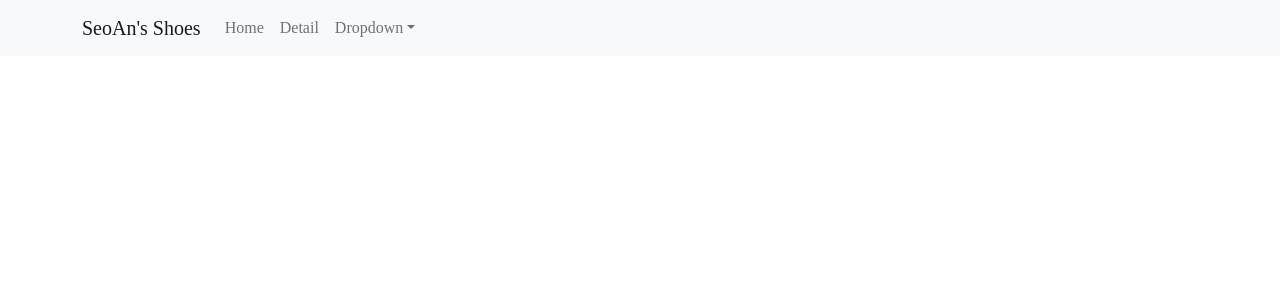
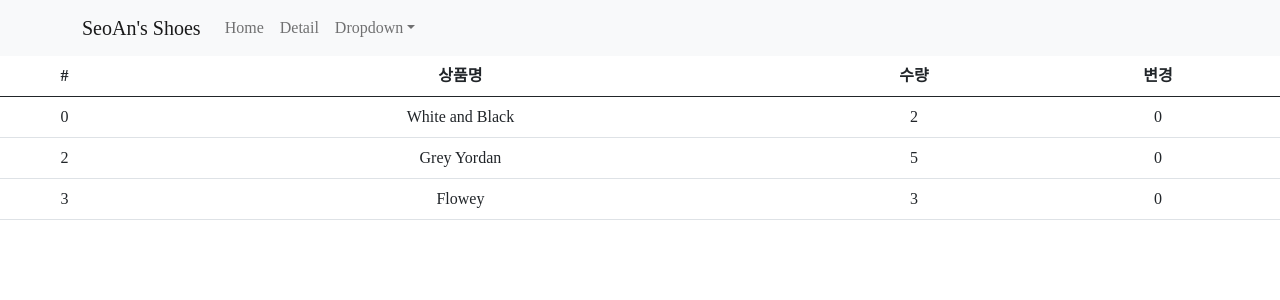
Before and after one commit to Ahntoday/react-shopping-mall, a React (Create React App) app in the folder shop/: page /cart in a window 1280 px wide. Shown: the top 300 px of the page. Built offline with nearby package versions, Linux system fonts and the light colour scheme; a web font is replaced by a local one.

Commit message:
Feat: redux를 이용해 수량데이터 전달 후 장바구니 컴포넌트를 표로 구현

```diff
--- a/shop/package.json
+++ b/shop/package.json
@@ -13,9 +13,11 @@
     "react": "^17.0.2",
     "react-bootstrap": "^1.6.3",
     "react-dom": "^17.0.2",
+    "react-redux": "^7.2.5",
     "react-router-dom": "^5.3.0",
     "react-scripts": "4.0.3",
     "react-transition-group": "^4.4.2",
+    "redux": "^4.1.1",
     "styled-components": "^5.3.1",
     "web-vitals": "^1.0.1"
   },
--- a/shop/src/App.js
+++ b/shop/src/App.js
@@ -3,8 +3,9 @@ import React, { useState, useContext } from 'react'
 import { Navbar, Container, Nav, NavDropdown } from 'react-bootstrap';
 import './App.css';
 import shoesData from './shoes-data.js';
-import { Link, Route, Switch } from 'react-router-dom';
+import { Link, Route } from 'react-router-dom';
 import Detail from './Detail.js';
+import Cart from './Cart.js';
 import axios from 'axios';
 
 let stockContext = React.createContext();
@@ -35,7 +36,6 @@ function App() {
           </Navbar.Collapse>
         </Container>
       </Navbar>
-      <Switch>
       <Route exact path="/">
         <div className="main">
           <button className="main-detail">행사상품보기</button>
@@ -68,9 +68,10 @@ function App() {
         <Detail shoes={shoes} stock={stock} stockChange={stockChange} />
       </Route>
       <Route path="/:id">
-
       </Route>
-      </Switch>
+      <Route path="/cart">
+        <Cart />
+      </Route>
     </div>
   );
 }
--- /dev/null
+++ b/shop/src/Cart.js
@@ -0,0 +1,49 @@
+import React from 'react';
+import { Table } from 'react-bootstrap';
+import { connect } from 'react-redux';
+
+const Cart = (props) => {
+    return (
+        <div>
+            <Table responsive>
+                <thead>
+                    <tr>
+                        <th>#</th>
+                        <th>상품명</th>
+                        <th>수량</th>
+                        <th>변경</th>
+                    </tr>
+                </thead>
+                <CartItem state={props.state} />
+            </Table>
+        </div>
+    )
+}
+
+const convertStoreDataToProps = (state) => { // redux store 데이터 props로 변환
+    return {
+        state: state // state 데이터를 state라는 이름의 props로 바꾸기
+    }
+}
+
+const CartItem = (props) => {
+    let data = props.state.map((el, idx) => {
+        return (
+            <tr>
+                <td>{el.id}</td>
+                <td>{el.name}</td>
+                <td>{el.quantity}</td>
+                <td>0</td>
+            </tr>
+        )
+    });
+
+    return (
+        <tbody>
+            {data}
+        </tbody>
+    )
+}
+
+export default connect(convertStoreDataToProps)(Cart);
+// export default Cart;
--- a/shop/src/index.js
+++ b/shop/src/index.js
@@ -6,10 +6,17 @@ import reportWebVitals from './reportWebVitals';
 
 import { BrowserRouter } from 'react-router-dom';
 
+import { Provider } from 'react-redux';
+import { createStore } from 'redux';
+
+let store = createStore(() => { return [{ id: 0, name: 'White and Black', quantity: 2 }, { id: 2, name: 'Grey Yordan', quantity: 5 }, { id: 3, name: 'Flowey', quantity: 3 }] });
+
 ReactDOM.render(
   <React.StrictMode>
     <BrowserRouter basename={process.env.PUBLIC_URL}>
-      <App />
+      <Provider store={store}>
+        <App />
+      </Provider>
     </BrowserRouter>
   </React.StrictMode>,
   document.getElementById('root')
```
Also changed, not shown: 1 other file (tests, documents, lock files or other folders). Lines whose indentation alone changed are shown as unchanged.
